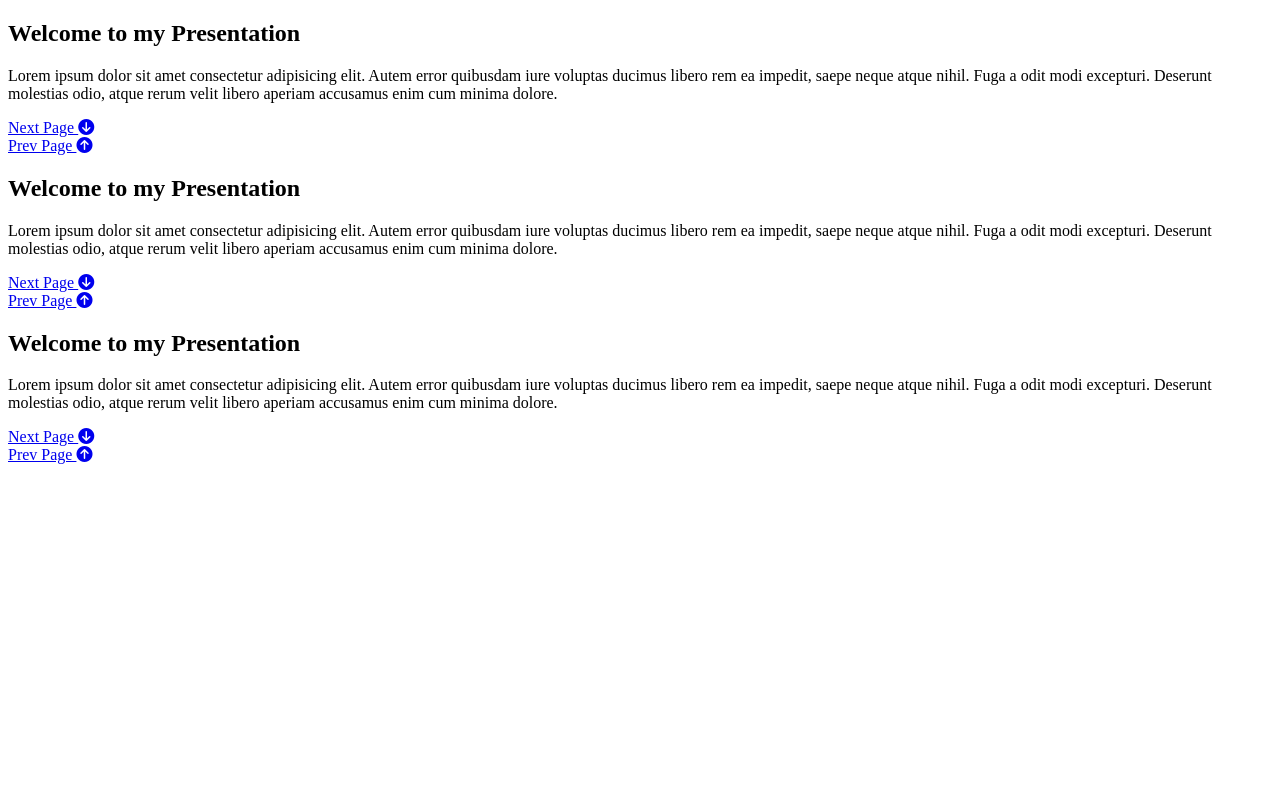
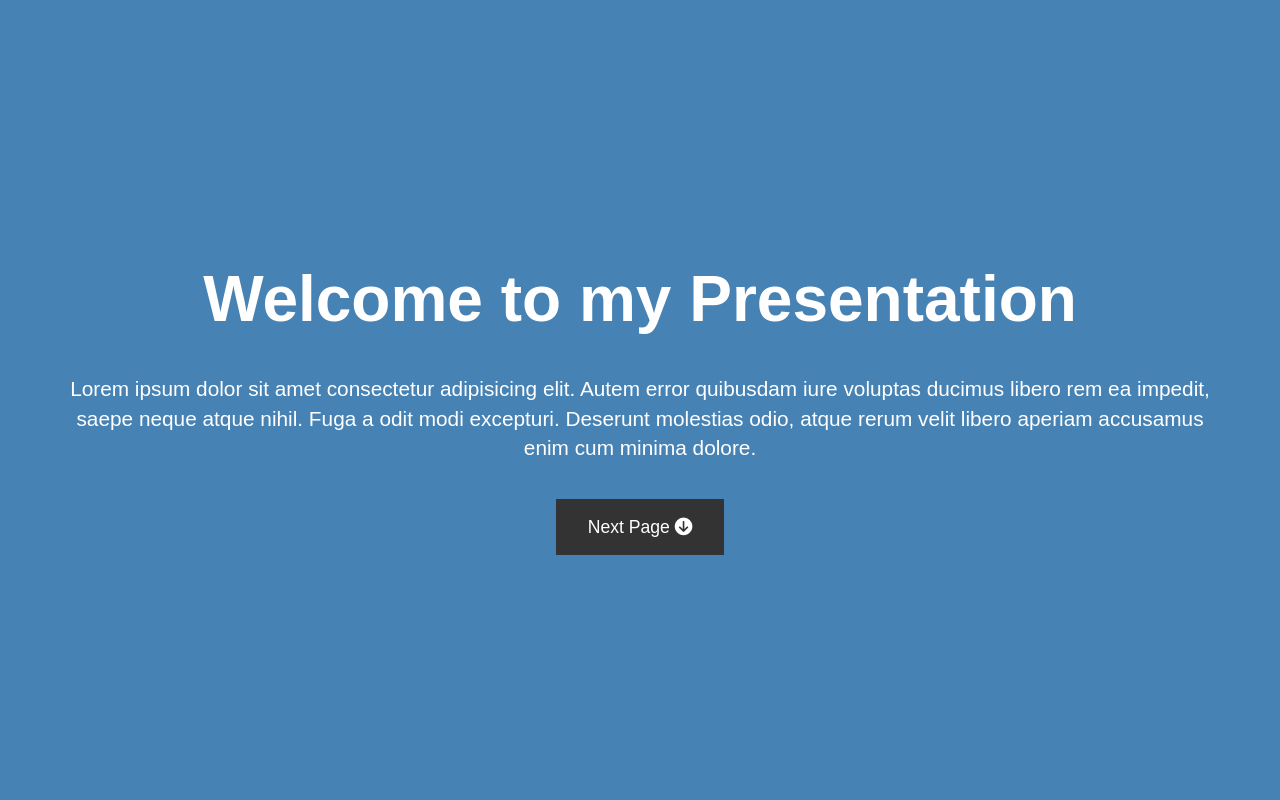
Before and after one commit to payam49er/ui-practice, a plain HTML site: page presentation.html in a window 1280 px wide. Shown: the top 800 px of the page. Drawn offline with nearby package versions, Linux system fonts and the light colour scheme.

Commit message:
completed the presentation project

```diff
--- a/presentation.html
+++ b/presentation.html
@@ -8,7 +8,106 @@
     <script src="https://kit.fontawesome.com/dbfc0d96e1.js"></script>
     <title>Presentation</title>
     <style>
+        :root {
+            --page-1-color: steelblue;
+            --page-2-color: tan;
+            --page-3-color: teal;
+            --page-4-color: slateblue;
+            --animate-spped: 3s;
+        }
 
+        body {
+            font-family: Arial, Helvetica, sans-serif;
+            line-height: 1.4;
+            color: #fff;
+            margin: 0;
+            padding: 0;
+            overflow: hidden;
+        }
+
+        /* page colors */
+        #page-1 {
+            background: var(--page-1-color);
+        }
+
+        #page-2 {
+            background: var(--page-2-color);
+        }
+
+        #page-3 {
+            background: var(--page-3-color);
+        }
+
+        #page-4 {
+            background: var(--page-4-color);
+        }
+
+        .page {
+            display: flex;
+            flex-direction: column;
+            height: 100vh;
+            align-items: center;
+            justify-content: center;
+            text-align: center;
+            padding: 0 4rem;
+        }
+
+        .page h1 {
+            font-size: 4rem;
+            line-height: 1.2;
+            margin: 1rem;
+        }
+
+        .page p {
+            font-size: 1.3rem;
+        }
+
+        .btn {
+            display: block;
+            padding: 1rem 2rem;
+            background: #f4f4f4;
+            color: #333;
+            text-decoration: none;
+            border: none;
+            margin-top: 1rem;
+            font-size: 1.1rem;
+            transition: all 0.3s ease-in;
+        }
+
+        .btn:hover,
+        .btn-dark {
+            background: #333;
+            color: #fff;
+        }
+
+        .btn-dark:hover {
+            background: #f4f4f4;
+            color: #333;
+        }
+
+        /* Page Animation */
+        #page-1 h1 {
+            transform: translateY(-1200px);
+            animation: heading var(--animate-spped) forwards ease-in;
+        }
+
+        #page-1 p {
+            transform: translateX(-2000px);
+            animation: paragraph var(--animate-spped) forwards ease-in 2s;
+        }
+
+        /* Key frame */
+        @keyframes heading {
+            to {
+                transform: translateY(0);
+            }
+        }
+
+        @keyframes paragraph {
+            to {
+                transform: translateX(0);
+            }
+        }
     </style>
 </head>
 
@@ -22,9 +121,6 @@
         <div>
             <a href="#page-2" class="btn btn-dark">Next Page <i class="fas fa-arrow-circle-down"></i></a>
         </div>
-        <div>
-            <a href="#page-2" class="btn btn-dark">Prev Page <i class="fas fa-arrow-circle-up"></i></a>
-        </div>
     </section>
     <section id="page-2" class="page">
         <h1>Welcome to my Presentation</h1>
@@ -35,7 +131,7 @@
             <a href="#page-3" class="btn btn-dark">Next Page <i class="fas fa-arrow-circle-down"></i></a>
         </div>
         <div>
-            <a href="#page-2" class="btn btn-dark">Prev Page <i class="fas fa-arrow-circle-up"></i></a>
+            <a href="#page-1" class="btn btn-dark">Prev Page <i class="fas fa-arrow-circle-up"></i></a>
         </div>
     </section>
     <section id="page-3" class="page">
@@ -44,12 +140,34 @@
             rem ea impedit, saepe neque atque nihil. Fuga a odit modi excepturi. Deserunt molestias odio, atque rerum
             velit libero aperiam accusamus enim cum minima dolore.</p>
         <div>
-            <a href="#page-2" class="btn btn-dark">Next Page <i class="fas fa-arrow-circle-down"></i></a>
+            <a href="#page-4" class="btn btn-dark">Next Page <i class="fas fa-arrow-circle-down"></i></a>
         </div>
         <div>
             <a href="#page-2" class="btn btn-dark">Prev Page <i class="fas fa-arrow-circle-up"></i></a>
         </div>
     </section>
+    <section id="page-4" class="page">
+        <h1>Welcome to my Presentation</h1>
+        <p>Lorem ipsum dolor sit amet consectetur adipisicing elit. Autem error quibusdam iure voluptas ducimus libero
+            rem ea impedit, saepe neque atque nihil. Fuga a odit modi excepturi. Deserunt molestias odio, atque rerum
+            velit libero aperiam accusamus enim cum minima dolore.</p>
+        <div>
+            <a href="#page-3" class="btn btn-dark">Prev Page <i class="fas fa-arrow-circle-up"></i></a>
+        </div>
+    </section>
+    <script src="https://code.jquery.com/jquery-3.4.1.min.js"
+        integrity="sha256-CSXorXvZcTkaix6Yvo6HppcZGetbYMGWSFlBw8HfCJo=" crossorigin="anonymous"></script>
+    <script>
+        $('.btn').on('click', function (event) {
+            if (this.hash !== '') {
+                event.preventDefault();
+                const hash = this.hash;
+                $('html,body').animate({
+                    scrollTop: $(hash).offset().top
+                }, 800);
+            }
+        });
+    </script>
 </body>
 
 </html>
```
